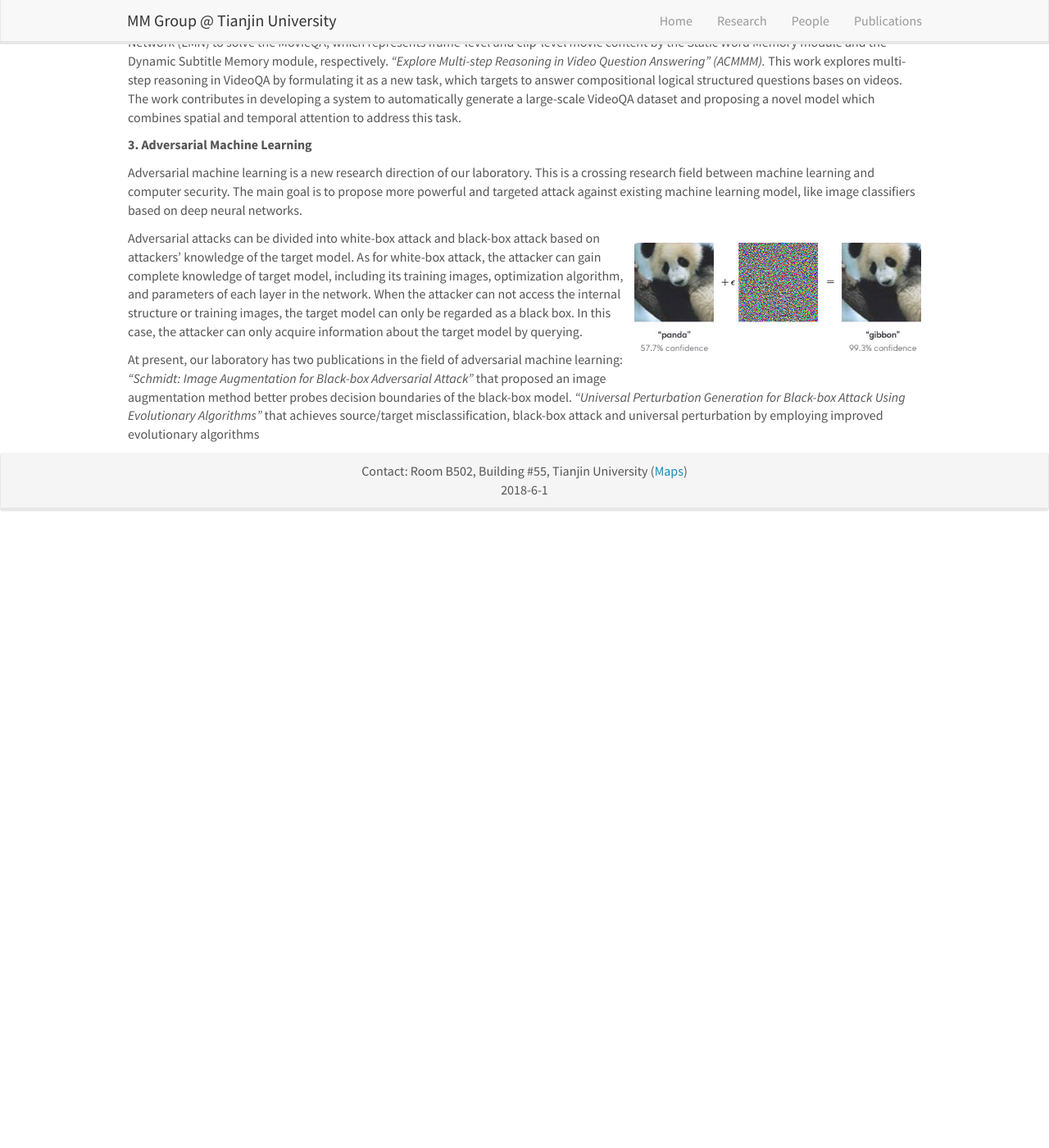
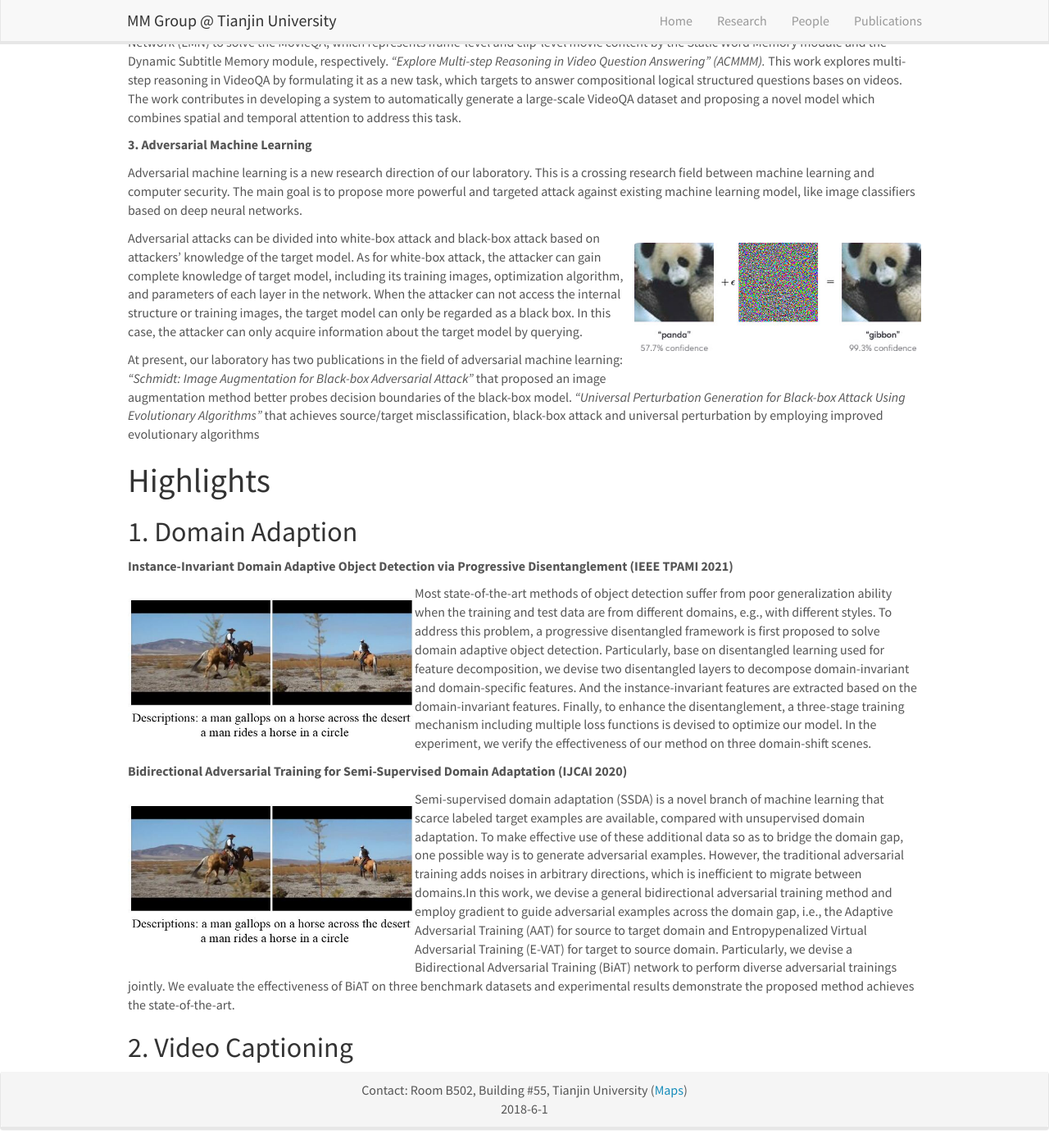
Before and after one commit to tjumm/tjumm.github.io, a Jekyll site: the page built from _pages/research.md, in a window 1280 px wide and 1400 px high, scrolled down 1369 px. Shown: the whole window at 82% size. Built offline with Jekyll 4.4.1, drawn with Linux system fonts in a browser that asks for light colours; comment, search, counter and statistics services are not loaded; before the commit the page ends 2014 px from its top, so only the background shows below that.

Commit message:
edit research part

```diff
--- a/_pages/research.md
+++ b/_pages/research.md
@@ -51,3 +51,20 @@ Adversarial machine learning is a new research direction of our laboratory. This
 Adversarial attacks can be divided into white-box attack and black-box attack based on attackers’ knowledge of the target model. As for white-box attack, the attacker can gain complete knowledge of target model, including its training images, optimization algorithm, and parameters of each layer in the network. When the attacker can not access the internal structure or training images, the target model can only be regarded as a black box. In this case, the attacker can only acquire information about the target model by querying.
 
 At present, our laboratory has two publications in the field of adversarial machine learning:<i> "Schmidt: Image Augmentation for Black-box Adversarial Attack"</i> that proposed an image augmentation method better probes decision boundaries of the black-box model. <i>"Universal Perturbation Generation for Black-box Attack Using Evolutionary Algorithms"</i> that achieves source/target misclassification, black-box attack and universal perturbation by employing improved evolutionary algorithms
+
+# Highlights
+
+## 1. Domain Adaption
+<b> Instance-Invariant Domain Adaptive Object Detection via Progressive Disentanglement (IEEE TPAMI 2021) </b>
+
+![]({{ site.url }}{{ site.baseurl }}/images/respic/caption.jpg){: style="width: 350px; float: left; border: 10px"}
+
+Most state-of-the-art methods of object detection suffer from poor generalization ability when the training and test data are from different domains, e.g., with different styles. To address this problem, a progressive disentangled framework is first proposed to solve domain adaptive object detection. Particularly, base on disentangled learning used for feature decomposition, we devise two disentangled layers to decompose domain-invariant and domain-specific features. And the instance-invariant features are extracted based on the domain-invariant features. Finally, to enhance the disentanglement, a three-stage training mechanism including multiple loss functions is devised to optimize our model. In the experiment, we verify the effectiveness of our method on three domain-shift scenes.
+
+<b> Bidirectional Adversarial Training for Semi-Supervised Domain Adaptation (IJCAI 2020) </b>
+
+![]({{ site.url }}{{ site.baseurl }}/images/respic/caption.jpg){: style="width: 350px; float: left; border: 10px"}
+
+Semi-supervised domain adaptation (SSDA) is a novel branch of machine learning that scarce labeled target examples are available, compared with unsupervised domain adaptation. To make effective use of these additional data so as to bridge the domain gap, one possible way is to generate adversarial examples. However, the traditional adversarial training adds noises in arbitrary directions, which is inefficient to migrate between domains.In this work, we devise a general bidirectional adversarial training method and employ gradient to guide adversarial examples across the domain gap, i.e., the Adaptive Adversarial Training (AAT) for source to target domain and Entropypenalized Virtual Adversarial Training (E-VAT) for target to source domain. Particularly, we devise a Bidirectional Adversarial Training (BiAT) network to perform diverse adversarial trainings jointly. We evaluate the effectiveness of BiAT on three benchmark datasets and experimental results demonstrate the proposed method achieves the state-of-the-art.
+
+## 2. Video Captioning
```
